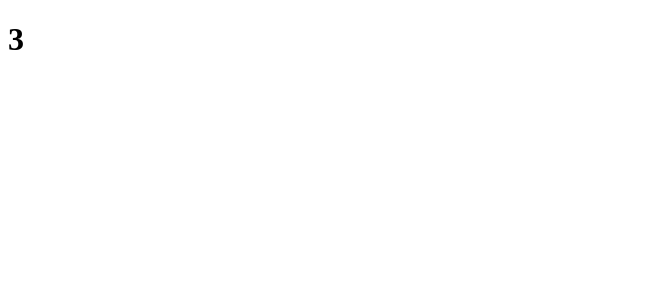
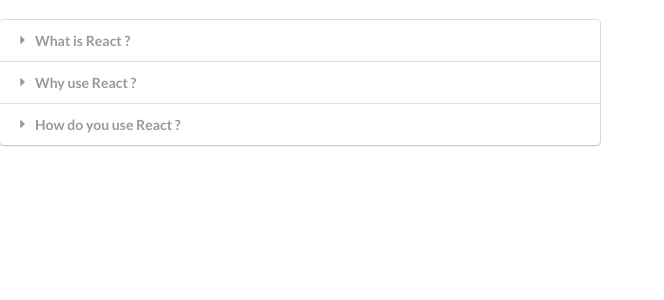
Before and after one commit to xyzabhi/widgets2, a React (Create React App) app: page / in a window 1280 px wide. Shown: the top 300 px of the page, without its empty margins (0-664 px from the left). Built offline with nearby package versions, Linux system fonts and the light colour scheme.

Commit message:
Accordion widget is completed

```diff
--- a/public/index.html
+++ b/public/index.html
@@ -24,6 +24,10 @@
       work correctly both with client-side routing and a non-root public URL.
       Learn how to configure a non-root public URL by running `npm run build`.
     -->
+    <link
+      rel="stylesheet"
+      href="https://cdnjs.cloudflare.com/ajax/libs/semantic-ui/2.4.1/semantic.min.css"
+    />
     <title>React App</title>
   </head>
   <body>
--- a/src/App.js
+++ b/src/App.js
@@ -4,7 +4,7 @@
 const items = [
   {
     title: "What is React ?",
-    constent: "React is a front end Library.",
+    content: "React is a front end Library.",
   },
   {
     title: "Why use React ?",
@@ -19,6 +19,7 @@
 const App = () => {
   return (
     <div>
+      <br />
       <Accordion items={items} />
     </div>
   );
--- a/src/components/Accordion.js
+++ b/src/components/Accordion.js
@@ -1,7 +1,26 @@
-import React from "react";
+import React, { useState } from "react";
 
 const Accordion = ({ items }) => {
-  return <h1>{items.length}</h1>;
+  const [activeIndex, setActiveIndex] = useState(null);
+
+  const onTitleClick = (index) => {
+    setActiveIndex(index);
+  };
+  const renderedItems = items.map((item, index) => {
+    const active = index === activeIndex ? "active" : "";
+    return (
+      <React.Fragment key={item.title}>
+        <div className={`title ${active}`} onClick={() => onTitleClick(index)}>
+          <i className="dropdown icon"></i>
+          {item.title}
+        </div>
+        <div className={`content ${active}`}>
+          <p>{item.content}</p>
+        </div>
+      </React.Fragment>
+    );
+  });
+  return <div className="ui styled accordion">{renderedItems}</div>;
 };
 
 export default Accordion;
```
